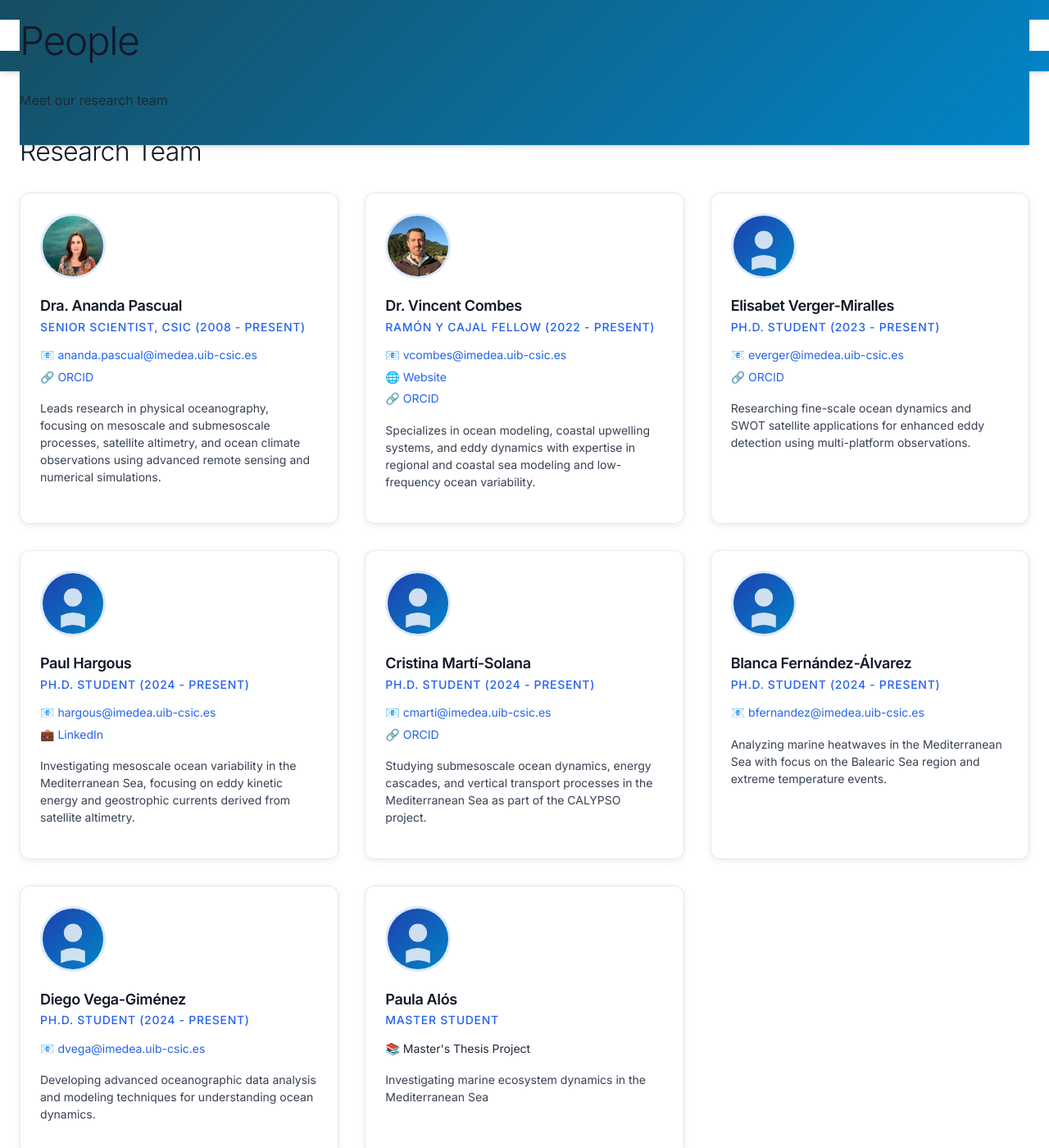
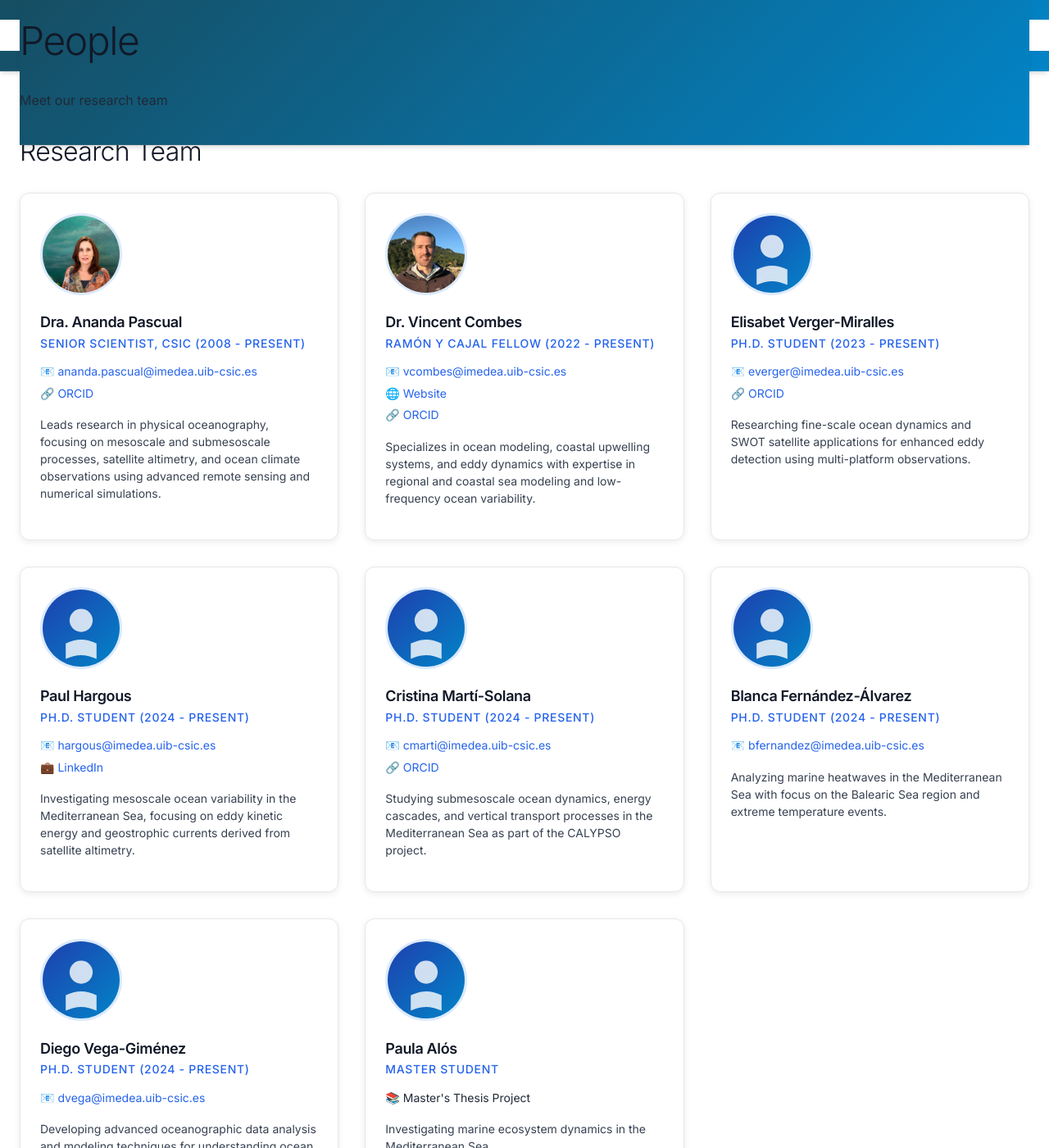
Before and after one commit to IMEDEA-POP-LAB/IMEDEA-POP-LAB.github.io, a Jekyll site: the page built from _pages/people.md, in a window 1280 px wide and 1400 px high, scrolled down 289 px. Shown: the whole window at 82% size. Built offline with Jekyll 4.4.1, drawn with Linux system fonts in a browser that asks for light colours; a style sheet for code colours, icons or effects is not loaded.

Commit message:
Update site styling: match body blue to header and increase people photo size
- Changed global background color from white to light blue (#f0f9ff) to harmonize with ocean blue header
- Increased people card profile images from 80px to 100px for better visual prominence
- Maintains cohesive ocean-inspired color scheme throughout the site

```diff
--- a/assets/css/main.scss
+++ b/assets/css/main.scss
@@ -37,7 +37,7 @@
   --ocean-light: #67e8f9;
 
   /* Semantic colors */
-  --global-bg-color: #ffffff;
+  --global-bg-color: #f0f9ff;
   --global-text-color: var(--gray-800);
   --global-text-light: var(--gray-600);
   --global-theme-color: var(--ocean-blue);
@@ -723,8 +723,8 @@
 
 
 .person-card .profile-image {
-  width: 80px;
-  height: 80px;
+  width: 100px;
+  height: 100px;
   border-radius: 50%;
   object-fit: cover;
   margin-bottom: 1rem;
```
